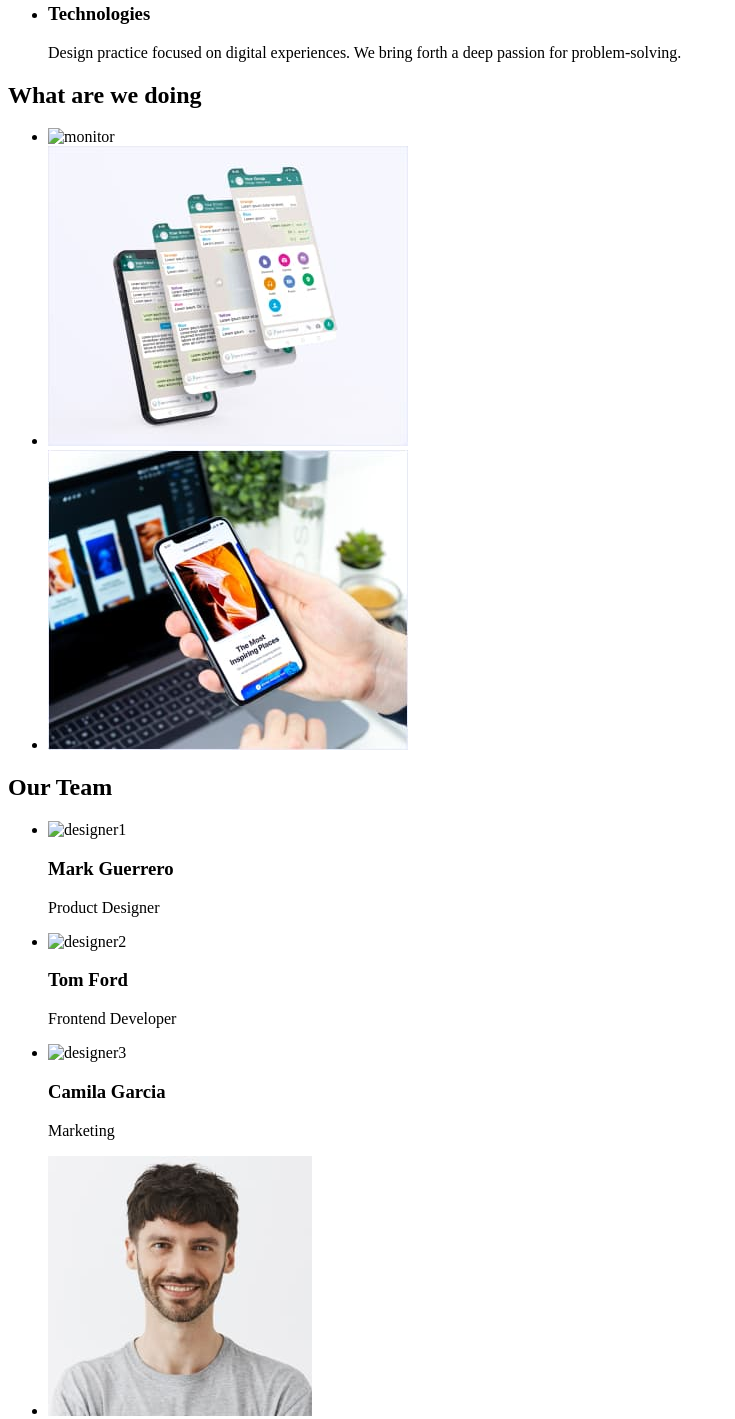
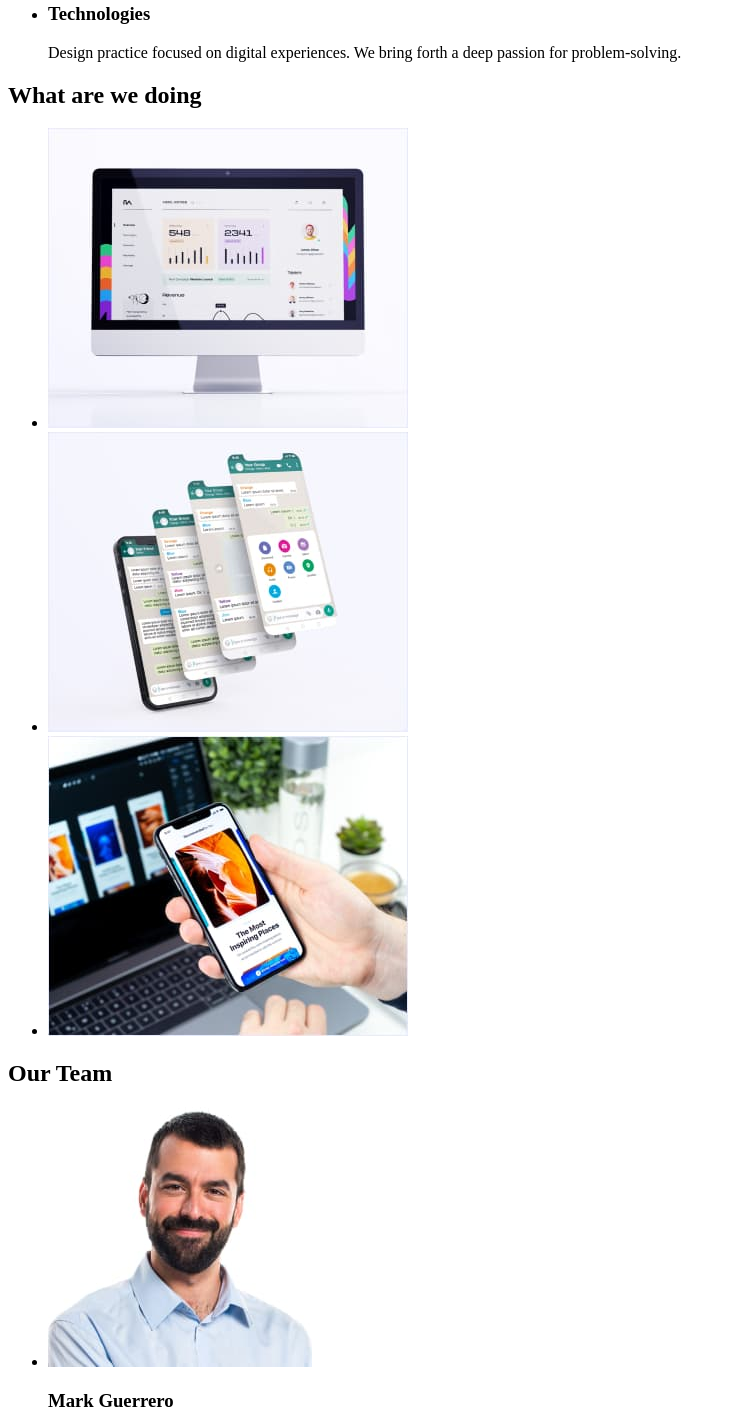
Before and after one commit to Val198902/goit-markup-hw-01, a plain HTML site: page index.html in a window 1280 px wide. Shown: the part 532-1951 px from the top of the page, without its empty margins (0-735 px from the left). Drawn offline with Linux system fonts and the light colour scheme; files whose address does not match are found by name.

Commit message:
update index.html

```diff
--- a/index.html
+++ b/index.html
@@ -67,7 +67,7 @@
         <h2>What are we doing</h2>
         <ul>
           <li>
-          <img src="./images/" alt="monitor" width="360" />
+          <img src="./images/rectanglea.jpg" alt="monitor" width="360" />
           </li>
           <li>
           <img src="./images/rectangleb.jpg" alt="smartphone" width="360" />
@@ -86,20 +86,20 @@
 
         <ul>
           <li>
-            <img src="./img/designer1.jpg" alt="designer1" width="264"/>
+            <img src="./images/designer1.jpg" alt="designer1" width="264"/>
             <h3>Mark Guerrero</h3>
             <p>Product Designer</p>
           </li>
 
           <li>
-          <img src="./img/designer2.jpg" alt="designer2" width="264" />
+          <img src="./images/designer2.jpg" alt="designer2" width="264" />
 
             <h3>Tom Ford</h3>
             <p>Frontend Developer</p>
           </li>
 
           <li>
-           <img src="./img/designer3.jpg" alt="designer3" width="264" />
+           <img src="./images/designer3.jpg" alt="designer3" width="264" />
             <h3>Camila Garcia</h3>
             <p>Marketing</p>
           </li>
```
